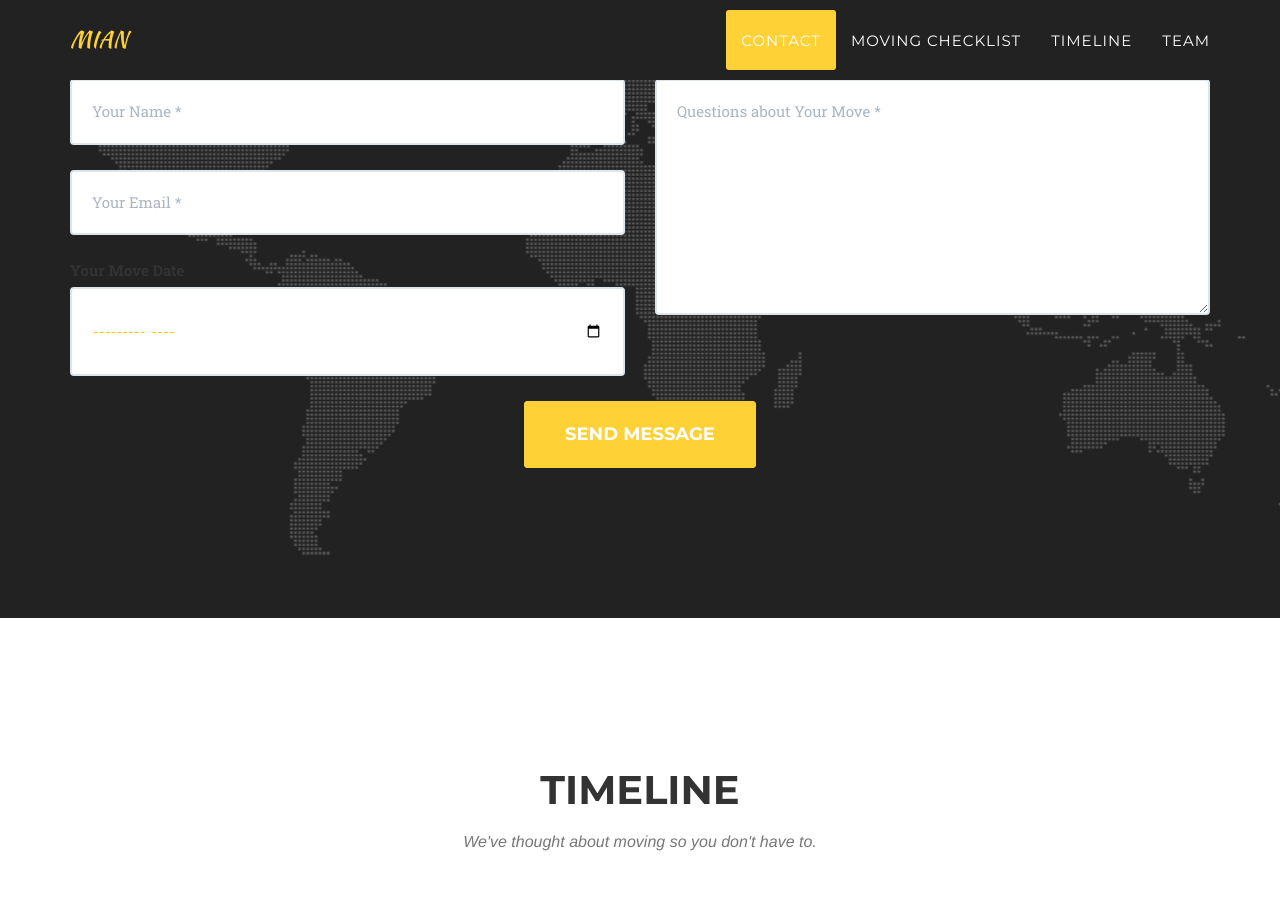
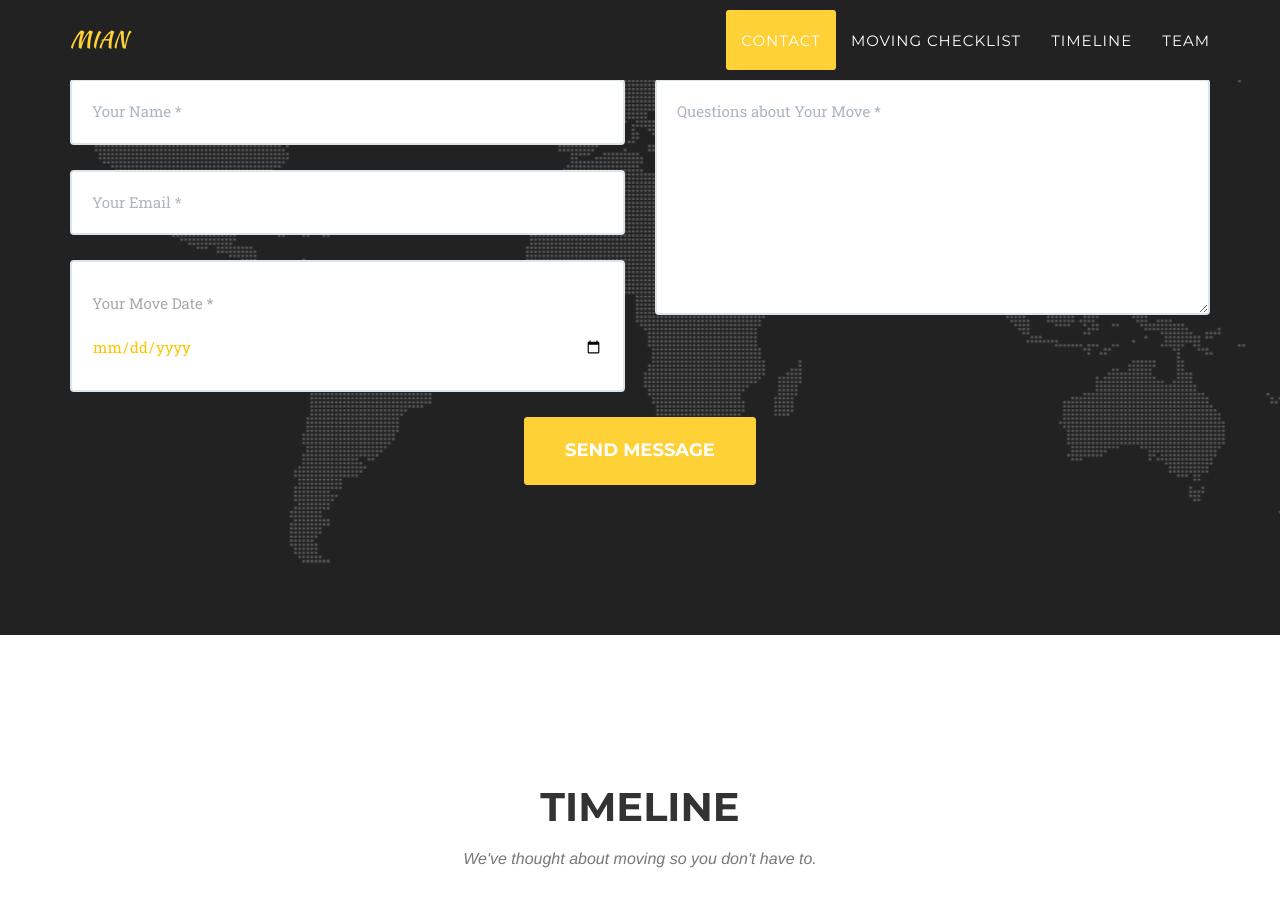
Before and after one commit to mgalbanese12/mgalbanese12.github.io, a Jekyll site: the page built from index.html, in a window 1280 px wide and 900 px high, scrolled down 986 px. Built offline with Jekyll 4.4.1, drawn with Linux system fonts in a browser that asks for light colours; some web fonts are replaced.

Commit message:
updated html input date

```diff
--- a/_includes/contact.html
+++ b/_includes/contact.html
@@ -20,8 +20,8 @@
                                     <p class="help-block text-danger"></p>
                                 </div>
                                 <div class="control-group form-group">
-				  <label color="white" for="movedt">Your Move Date</label>
-                                    <input type="month" class="form-control" placeholder="MoveDate *" id="movedt" required data-validation-required-message="Please enter the date of your move.">
+				  <input type="date" class="form-control" placeholder="Your Move Date *" id="movedt" equired data-validation-required-message="Please enter the date of your move."/>
+
                                     <p class="help-block text-danger"></p>
                                 </div>
                             </div>
```
